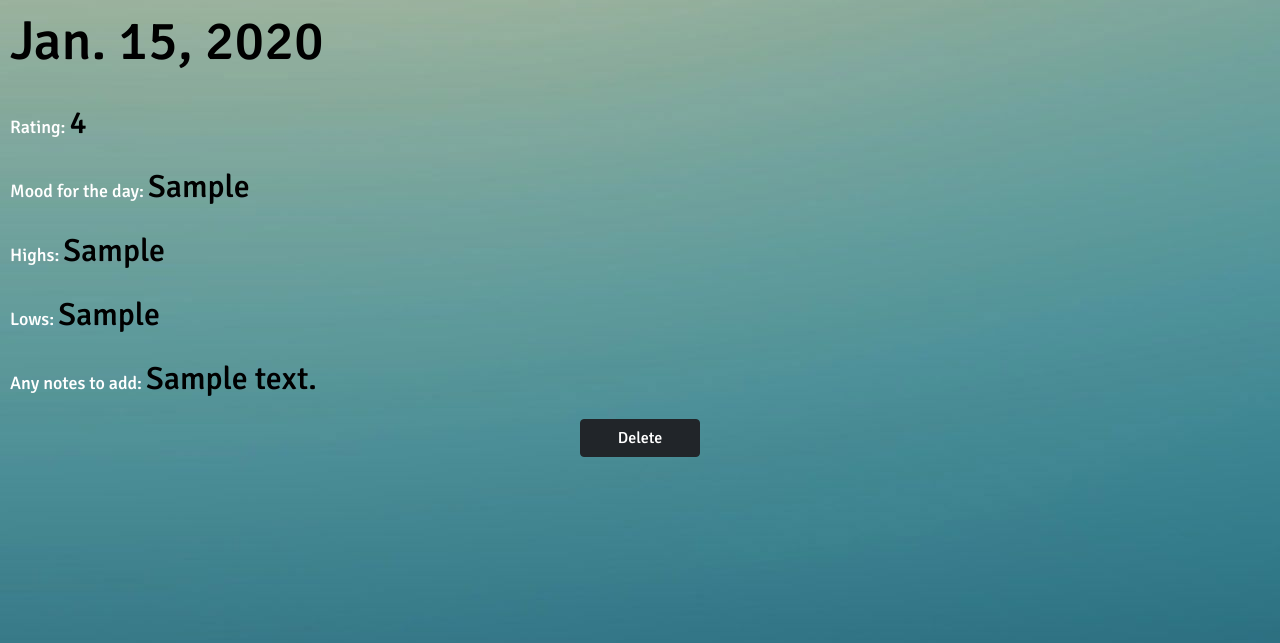
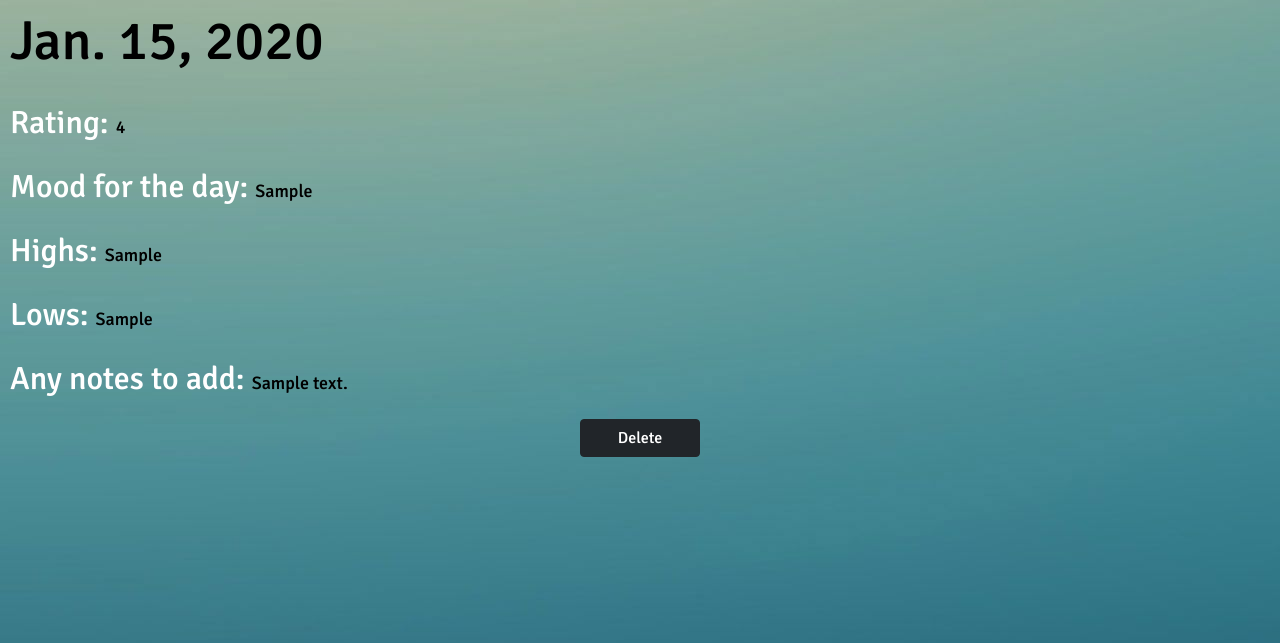
Before and after one commit to kkinge79/daybyday, a Django app: page /days/1/ in a window 1280 px wide. Shown: the part 56-699 px from the top of the page. Run offline with Django 3.2, Linux system fonts and the light colour scheme; a user stored in the database is signed in; tables that the repository leaves empty hold one stand-in row (values such as "Sample post"); some libraries are stand-ins or nearby versions; some web fonts are replaced.

Commit message:
detail font size

```diff
--- a/main_app/static/css/detail.css
+++ b/main_app/static/css/detail.css
@@ -55,7 +55,7 @@ div.day-actions {
 }
 
 p{
-  font-size: 18px;
+  font-size: 32px;
   color: white;
 }
 
@@ -102,7 +102,7 @@ td.emoji {
 }
 
 .item {
-  font-size: 32px;
+  font-size: 18px;
   color: black;
 }
 
```
Also changed, not shown: main_app/static/images/favicon.png (deleted), readme.md.
